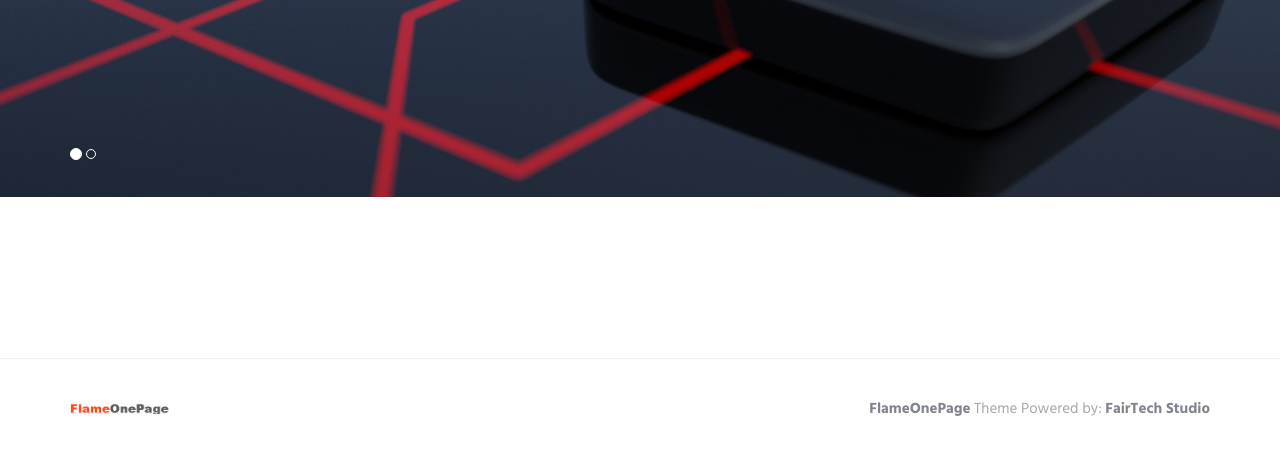
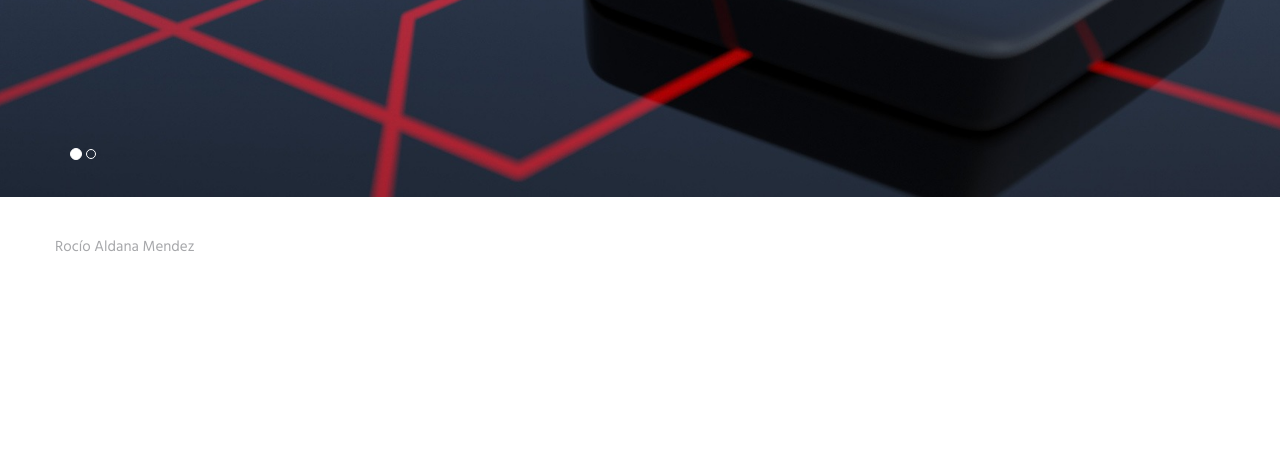
Before and after one commit to RocioAldanaMendez/Streaming_Plataforms, a FastAPI app: page / in a window 1280 px wide. Shown: the part 603-1063 px from the top of the page. After the commit the page ends 855 px from the top, so only its background shows below. Run offline with FastAPI, Linux system fonts and the light colour scheme; parts of the project's set-up code (start-up, migrations or seed data) failed here and were passed over; some libraries are stand-ins or nearby versions.

Commit message:
modify templates

```diff
--- a/templates/index.html
+++ b/templates/index.html
@@ -4,7 +4,7 @@
 
     <head>
         <meta charset="utf-8"/>
-        <title>FlameOnePage Free Template by FairTech</title>
+        <title>Streaming Platforms</title>
         <link rel="stylesheet" href="{{ url_for('static', path='css/animate.css') }}">
         <meta http-equiv="X-UA-Compatible" content="IE=edge">
         <meta content="width=device-width, initial-scale=1" name="viewport"/>
@@ -39,22 +39,6 @@
                             </a>
                         </div>
                     </div>
-
-                    <div class="collapse navbar-collapse nav-collapse">
-
-					<!--
-                        <div class="menu-container">
-                            <ul class="nav navbar-nav navbar-nav-right">
-                                <li class="js_nav-item nav-item"><a class="nav-item-child nav-item-hover" href="#body">Home</a></li>
-                                <li class="js_nav-item nav-item"><a class="nav-item-child nav-item-hover" href="#about">Team</a></li>
-								<li class="js_nav-item nav-item"><a class="nav-item-child nav-item-hover" href="#services">Services</a></li>
-                                <li class="js_nav-item nav-item"><a class="nav-item-child nav-item-hover" href="#products">Products</a></li>
-								<li class="js_nav-item nav-item"><a class="nav-item-child nav-item-hover" href="#work">Credentials</a></li>
-                                <li class="js_nav-item nav-item"><a class="nav-item-child nav-item-hover" href="#pricing">Pricing</a></li>
-                                <li class="js_nav-item nav-item"><a class="nav-item-child nav-item-hover" href="#contact">Contact</a></li>
-                            </ul>
-                        </div> -->
-                    </div>
                 </div>
             </nav>
 			</header>
@@ -71,76 +55,29 @@
                 <div class="item active">
                     <img class="img-responsive" src="img/1920x1080/01.jpg" alt="Slider Image">
                     <div class="container">
-                        <div class="carousel-centered">
-                            <!-- <div class="margin-b-40">
-                                <h1 class="carousel-title">Hi-End Solutions</h1>
-                                <p class="color-white">Lorem ipsum dolor amet consectetur adipiscing dolore magna aliqua <br/> enim minim estudiat veniam siad venumus dolore</p>
-                            </div> -->
-                           <!--  <a href="#" class="btn-theme btn-theme-sm btn-white-brd text-uppercase">Details</a> -->
-                        </div>
                     </div>
                 </div>
                 <div class="item">
                     <img class="img-responsive" src="img/1920x1080/02.jpg" alt="Slider Image">
                     <div class="container">
                         <div class="carousel-centered">
-                           <!--  <div class="margin-b-40">
-                                <h2 class="carousel-title">Personal Approach</h2>
-                                <p class="color-white">Lorem ipsum dolor amet consectetur adipiscing dolore magna aliqua <br/> enim minim estudiat veniam siad venumus dolore</p>
-                            </div>
-                            <a href="#" class="btn-theme btn-theme-sm btn-white-brd text-uppercase">Take a Tour</a> -->
                         </div>
                     </div>
                 </div>
             </div>
         </div>
         <!--========== SLIDER ==========-->
-
-
-
-
-
-
         <!--========== FOOTER ==========-->
         <footer class="footer">
-            <!-- Links -->
-            <div class="section-seperator">
-                <div class="content-md container">
-                    <div class="row">
-                        <div class="col-sm-2 sm-margin-b-30">
-
-                            <!-- End List -->
-                        </div>
-                        <div class="col-sm-2 sm-margin-b-30">
-
-                            <!-- End List -->
-                        </div>
-                        <div class="col-sm-3">
-
-                            <!-- End List -->
-                        </div>
-                    </div>
-                    <!--// end row -->
-                </div>
-            </div>
-            <!-- End Links -->
-
-            <!-- Copyright -->
+           <!-- Copyright -->
             <div class="content container">
                 <div class="row">
-                    <div class="col-xs-6">
-                        <img class="footer-logo" src="img/logo-dark.png" alt="flameonepage Logo">
-                    </div>
-                    <div class="col-xs-6 text-right">
-                        <p class="margin-b-0"><a class="fweight-700" href="#">FlameOnePage</a> Theme Powered by: <a class="fweight-700" href="http://ft-seo.ch/">FairTech Studio</a></p>
-                    </div>
+                    <p>Rocío Aldana Mendez</p>
                 </div>
-                <!--// end row -->
             </div>
             <!-- End Copyright -->
         </footer>
         <!--========== END FOOTER ==========-->
-
         <!-- Back To Top -->
         <a href="javascript:void(0);" class="js-back-to-top back-to-top"></a>
 
```
